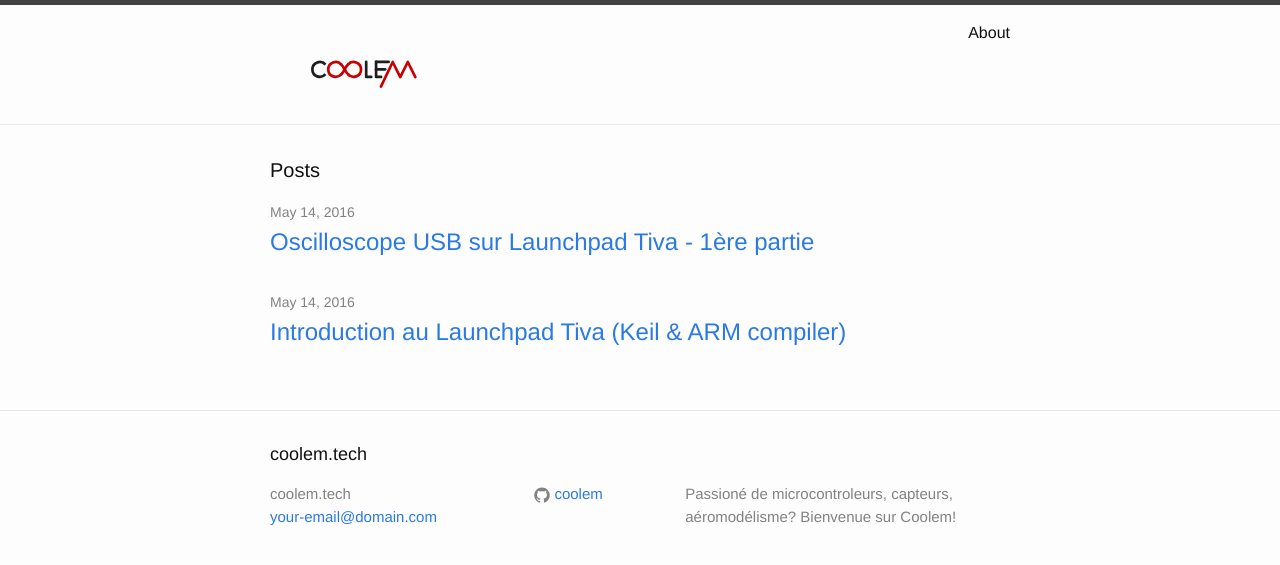
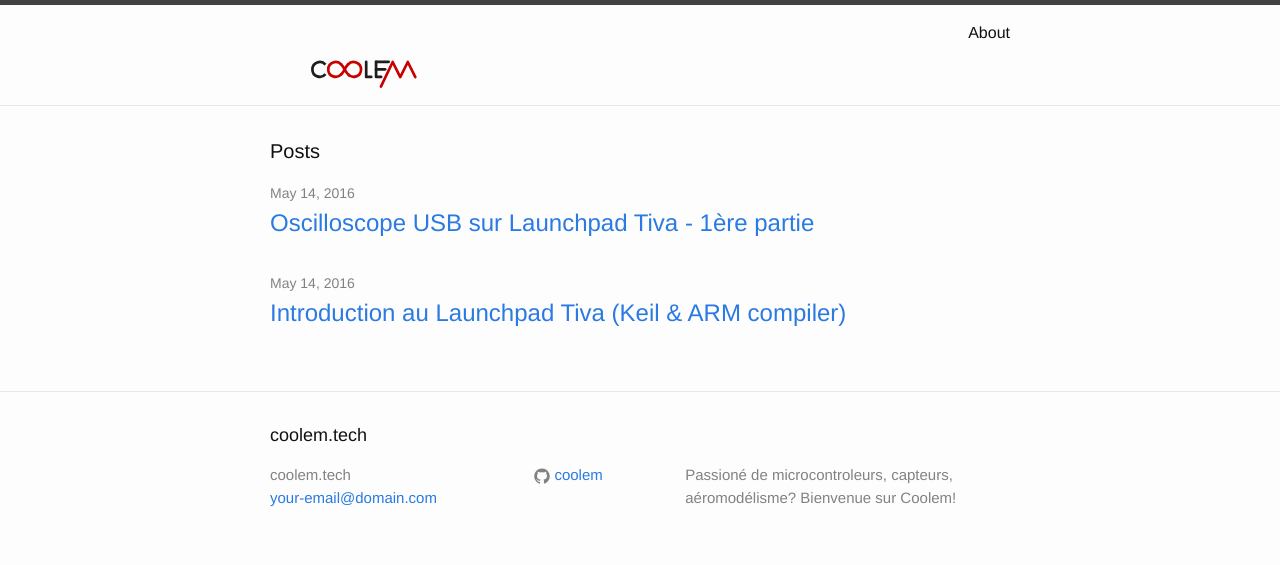
Before and after one commit to coolem/coolem.github.io, a Jekyll site: the page built from index.html, in a window 1280 px wide. Shown: the top 565 px of the page. Built offline with Jekyll 4.4.1, drawn with Linux system fonts in a browser that asks for light colours.

Commit message:
Update header.html

```diff
--- a/_includes/header.html
+++ b/_includes/header.html
@@ -4,7 +4,7 @@
 
     <!--<a class="site-title" href="{{ site.baseurl }}/">{{ site.title }}</a>
 	-->
-	<a class="site-title" href="{{ site.baseurl }}/">
+	<a class="site-title" style="height:100px" href="{{ site.baseurl }}/">
 		<svg viewBox="0 0 1200 900" width="200" height="100">
 			<use xlink:href="{{ site.baseurl }}/img/drawing3.svg#svg2" >
 		</svg>
```
